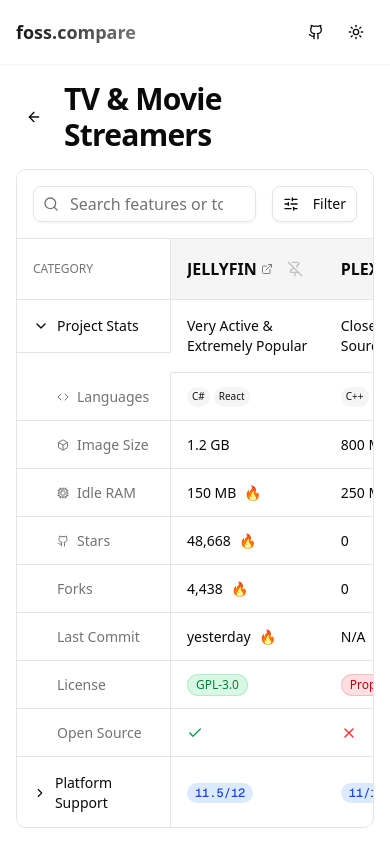
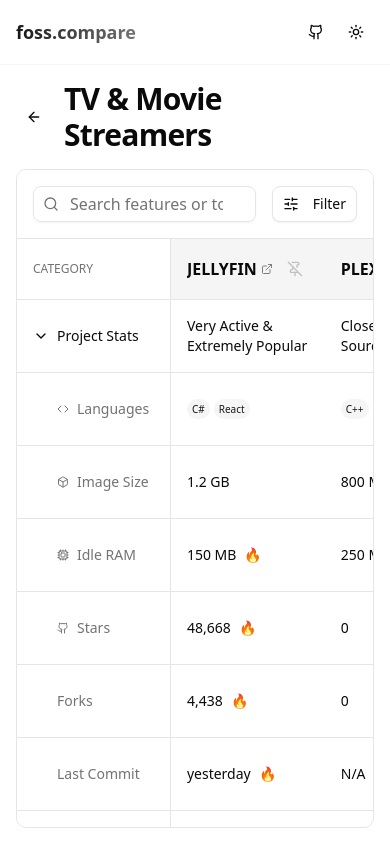
Before and after one commit to Ivoooo/foss-compare, a Next.js app: page /comparison/streamers in a window 390 px wide. Both pictures are taken after a click on the element 296 px from the left and 336 px from the top of the page. Built offline with nearby package versions, Linux system fonts and the light colour scheme.

Commit message:
Fix project stats and category table cells alignment

```diff
--- a/components/comparison/comparison-table.tsx
+++ b/components/comparison/comparison-table.tsx
@@ -161,12 +161,14 @@ export function ComparisonTable({ data, sections }: ComparisonTableProps) {
                   >
                     <td
                       className={cn(
-                        "bg-background group-hover:bg-muted border-r px-4 md:px-6 py-4 font-medium flex items-center gap-2 border-b",
+                        "bg-background group-hover:bg-muted border-r px-4 md:px-6 py-4 font-medium border-b",
                         isMatch(section.label) && "bg-yellow-100 dark:bg-yellow-900/40"
                       )}
                     >
-                      {isSectionExpanded(section.id) ? <ChevronDown className="h-4 w-4" /> : <ChevronRight className="h-4 w-4" />}
-                      {section.label}
+                      <div className="flex items-center gap-2">
+                        {isSectionExpanded(section.id) ? <ChevronDown className="h-4 w-4" /> : <ChevronRight className="h-4 w-4" />}
+                        {section.label}
+                      </div>
                     </td>
                     {filteredData.map((tool) => {
                       const sectionFeatures: Record<string, FeatureStatus | undefined> = {};
--- a/components/comparison/project-stats-section.tsx
+++ b/components/comparison/project-stats-section.tsx
@@ -32,8 +32,10 @@ interface StatsRowProps {
 
 const StatsRow = ({ label, data, pinnedTools, renderCell }: StatsRowProps) => (
   <tr className="bg-muted/5 group/row hover:bg-muted/20 transition-colors">
-    <td className="bg-background border-r px-4 md:px-6 py-3 pl-10 md:pl-12 text-muted-foreground group-hover/row:bg-muted transition-colors flex items-center gap-2 min-h-[48px] border-b">
-      {label}
+    <td className="bg-background border-r px-4 md:px-6 py-3 pl-10 md:pl-12 text-muted-foreground group-hover/row:bg-muted transition-colors border-b">
+      <div className="flex items-center gap-2 min-h-[48px]">
+        {label}
+      </div>
     </td>
     {data.map((tool) => {
 
@@ -82,9 +84,11 @@ export function ProjectStatsSection({
         className="cursor-pointer group transition-colors hover:bg-muted"
         onClick={onToggle}
       >
-        <td className="bg-background group-hover:bg-muted border-r px-4 md:px-6 py-4 font-medium flex items-center gap-2 transition-colors border-b">
-          {isOpen ? <ChevronDown className="h-4 w-4" /> : <ChevronRight className="h-4 w-4" />}
-          Project Stats
+        <td className="bg-background group-hover:bg-muted border-r px-4 md:px-6 py-4 font-medium transition-colors border-b">
+          <div className="flex items-center gap-2">
+            {isOpen ? <ChevronDown className="h-4 w-4" /> : <ChevronRight className="h-4 w-4" />}
+            Project Stats
+          </div>
         </td>
         {data.map((tool) => {
 
```
